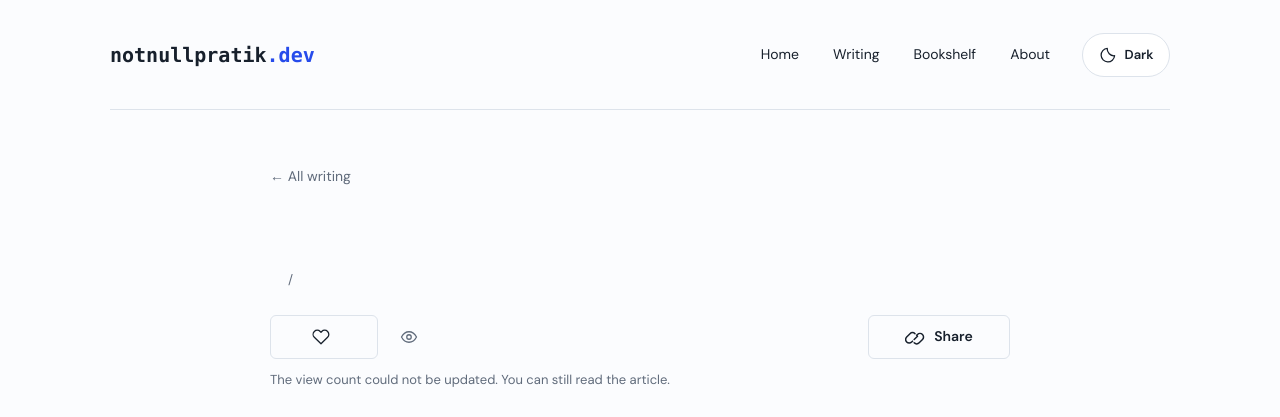
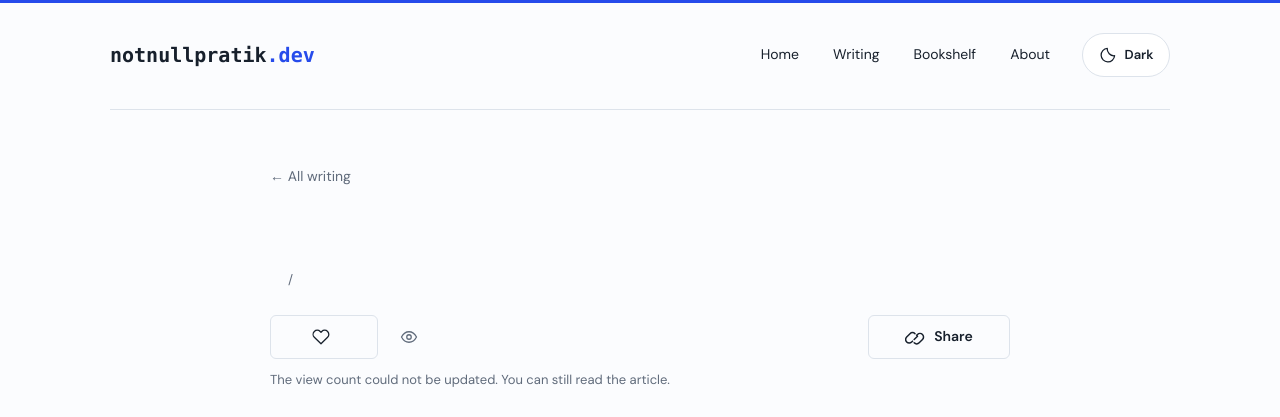
Before and after one commit to pratikgchaudhari/dev-portfolio, a Spring app: template src/main/resources/templates/post.html in a window 1280 px wide. Shown: the top 417 px of the page. Run offline with Thymeleaf, Linux system fonts and the light colour scheme; the template is opened without the code that fills it, so the values that code supplies are empty.

Commit message:
Add reading progress bar to article pages
A thin bar fixed to the top of the window fills as the reader scrolls and
completes when the end of the article body is on screen, so related
articles and the footer do not count as unread. It updates once per
animation frame, recalculates on layout changes such as image loads, is
hidden from screen readers and print, and stays hidden without
JavaScript. Only article pages render it.

Co-Authored-By: Claude Opus 5.5 <noreply@anthropic.com>

```diff
--- /dev/null
+++ b/src/main/resources/static/reading-progress.js
@@ -0,0 +1,37 @@
+(() => {
+    'use strict';
+
+    // The bar stays hidden without JavaScript; the article reads the same either way.
+    const bar = document.querySelector('[data-reading-progress]');
+    const articleEnd = document.querySelector('[data-article-reading-end]');
+    if (!bar || !articleEnd) return;
+
+    let frame = 0;
+
+    function progress() {
+        // Finished when the end of the article body reaches the bottom of the viewport,
+        // so related articles and the footer do not count as unread text.
+        const scrolled = window.scrollY;
+        const finish = scrolled + articleEnd.getBoundingClientRect().top - window.innerHeight;
+        if (finish <= 0) return 1;
+        return Math.min(1, Math.max(0, scrolled / finish));
+    }
+
+    function update() {
+        frame = 0;
+        bar.style.transform = `scaleX(${progress().toFixed(4)})`;
+    }
+
+    function schedule() {
+        if (!frame) frame = window.requestAnimationFrame(update);
+    }
+
+    window.addEventListener('scroll', schedule, {passive: true});
+    window.addEventListener('resize', schedule);
+    window.addEventListener('load', schedule);
+    // Lazy images and highlighted code can change the article height without scrolling.
+    if ('ResizeObserver' in window) new window.ResizeObserver(schedule).observe(document.body);
+
+    update();
+    bar.hidden = false;
+})();
--- a/src/main/resources/static/style.css
+++ b/src/main/resources/static/style.css
@@ -1043,6 +1043,27 @@ footer.shell {
     height: 1px
 }
 
+/* Reading progress: fills as the reader approaches the end of the article body. */
+.reading-progress {
+    position: fixed;
+    top: 0;
+    left: 0;
+    width: 100%;
+    height: 3px;
+    z-index: 20;
+    background: var(--blue);
+    transform: scaleX(0);
+    transform-origin: 0 50%;
+    pointer-events: none;
+    will-change: transform
+}
+
+@media print {
+    .reading-progress {
+        display: none
+    }
+}
+
 .article-end-engagement-slot {
     width: 100%;
     min-height: 53px
--- a/src/main/resources/templates/post.html
+++ b/src/main/resources/templates/post.html
@@ -2,6 +2,7 @@
 <html lang="en" xmlns:th="http://www.thymeleaf.org">
 <head th:replace="~{fragments :: head}"></head>
 <body>
+<div class="reading-progress" data-reading-progress aria-hidden="true" hidden></div>
 <header th:replace="~{fragments :: header}"></header>
 <main id="main" class="article-shell"><a class="back" href="/blog">← All writing</a>
     <article>
@@ -43,6 +44,7 @@
     </div>
 </main>
 <footer th:replace="~{fragments :: footer}"></footer>
+<script src="/reading-progress.js" defer></script>
 <script src="/code-highlight.js" defer></script>
 <script src="/engagement.js" defer></script>
 <script src="/share.js" defer></script>
```
Also changed, not shown: README.md, 2 other files.
